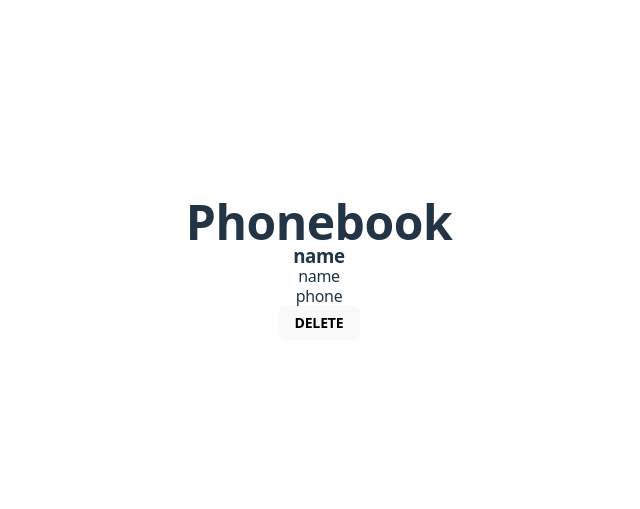
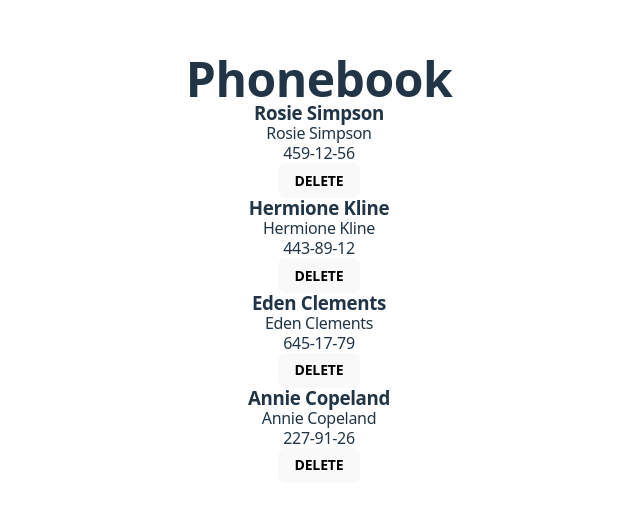
Before and after one commit to Sviatoslav-lion/goit-react-hw-03, a React (Vite) app: page / in a window 1280 px wide. Shown: the part 131-640 px from the top of the page, without its empty margins (321-961 px from the left). Built offline with nearby package versions, Linux system fonts and the light colour scheme.

Commit message:
step one + one

```diff
--- a/src/components/App.jsx
+++ b/src/components/App.jsx
@@ -12,7 +12,7 @@ function App() {
         <h1>Phonebook</h1>
         <ContactForm />
         <SearchBox />
-        <ContactList />
+        <ContactList phoneData={PhoneDB} />
       </div>
     </>
   );
--- a/src/components/Contact/Contact.jsx
+++ b/src/components/Contact/Contact.jsx
@@ -1,12 +1,13 @@
 import css from './Contact.module.css';
 
-export default function ContactItem() {
+export default function ContactItemFunc({ peopleContact }) {
+  const { name = 'Unknown', number = 'unknown' } = peopleContact;
   return (
     <div>
-      <h3>name</h3>
+      <h3>{name}</h3>
       <div>
-        <p>name</p>
-        <p>phone</p>
+        <p>{name}</p>
+        <p>{number}</p>
       </div>
       <button>Delete</button>
     </div>
--- a/src/components/ContactForm/ContactForm.jsx
+++ b/src/components/ContactForm/ContactForm.jsx
@@ -1,5 +1,5 @@
 import css from './ContactForm.module.css';
 
-export default function ContactForm() {
+export default function ContactFormFunc() {
   return <></>;
 }
--- a/src/components/ContactList/ContactList.jsx
+++ b/src/components/ContactList/ContactList.jsx
@@ -1,10 +1,14 @@
 import css from './ContactList.module.css';
 import Contact from '../Contact/Contact.jsx';
 
-export default function ContactList() {
+export default function ContactListFunc({ phoneData }) {
   return (
-    <>
-      <Contact />
-    </>
+    <ul>
+      {phoneData.map(phoneItem => (
+        <li key={phoneItem.id}>
+          <Contact peopleContact={phoneItem} />
+        </li>
+      ))}
+    </ul>
   );
 }
--- a/src/components/SearchBox/SearchBox.jsx
+++ b/src/components/SearchBox/SearchBox.jsx
@@ -1,5 +1,5 @@
 import css from './SearchBox.module.css';
 
-export default function SearchBox() {
+export default function SearchBoxFunc() {
   return <></>;
 }
```
